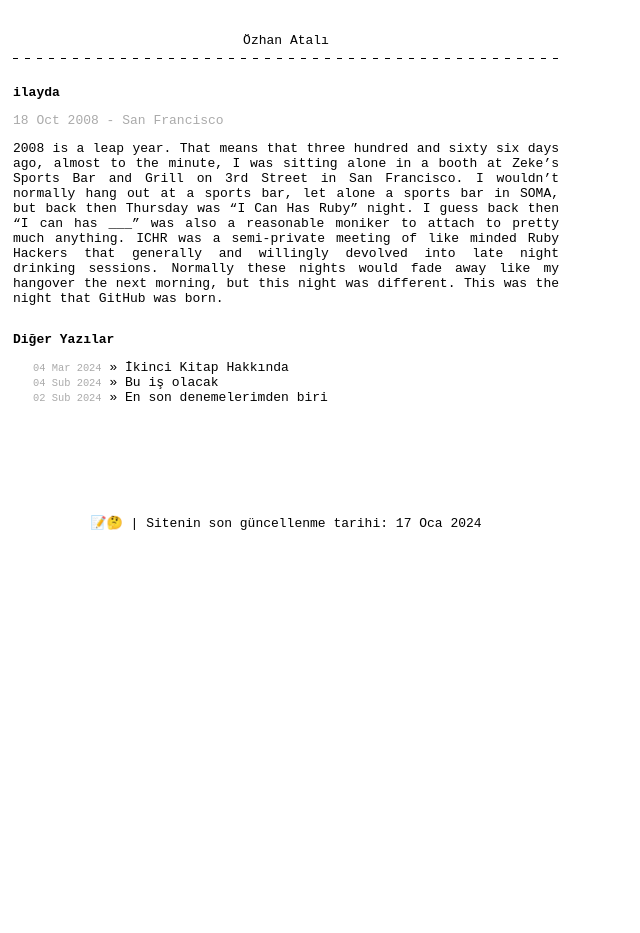
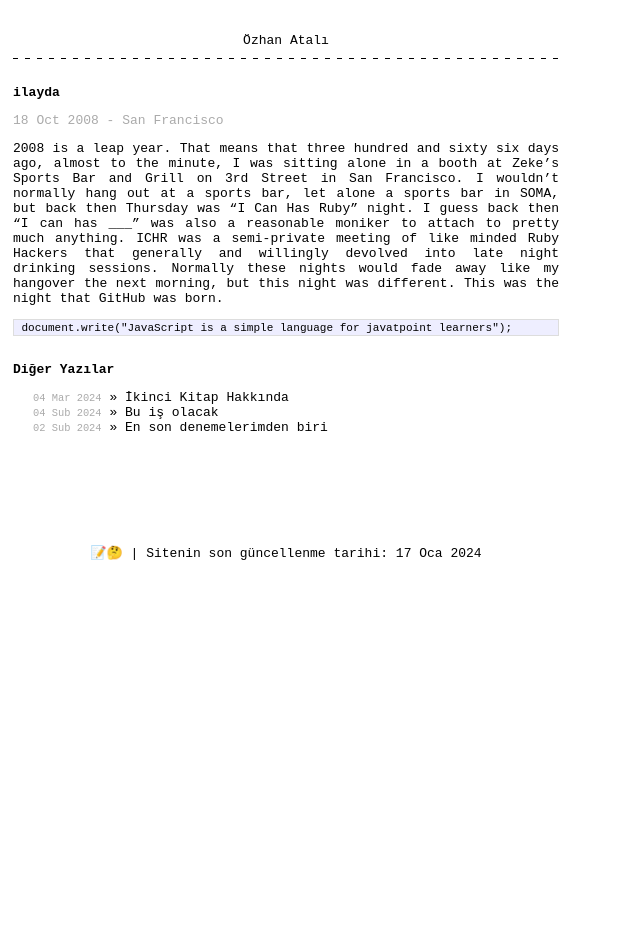
Before and after one commit to ozhanatali/ozhanatali.github.io, a Jekyll site: the page built from _posts/2024-01-01-ilayda.md, in a window 1280 px wide. Shown: the whole page, without its empty margins (0-640 px from the left). Built offline with Jekyll 4.4.1, drawn with Linux system fonts in a browser that asks for light colours.

Commit message:
Update 2024-01-01-ilayda.md

```diff
--- a/_posts/2024-01-01-ilayda.md
+++ b/_posts/2024-01-01-ilayda.md
@@ -19,3 +19,9 @@ Ruby Hackers that generally and willingly devolved into late night drinking
 sessions. Normally these nights would fade away like my hangover the next
 morning, but this night was different. This was the night that
 [GitHub](http://github.com/) was born.
+
+{% highlight javascript %}
+
+document.write("JavaScript is a simple language for javatpoint learners");
+
+{% endhighlight %}
```
